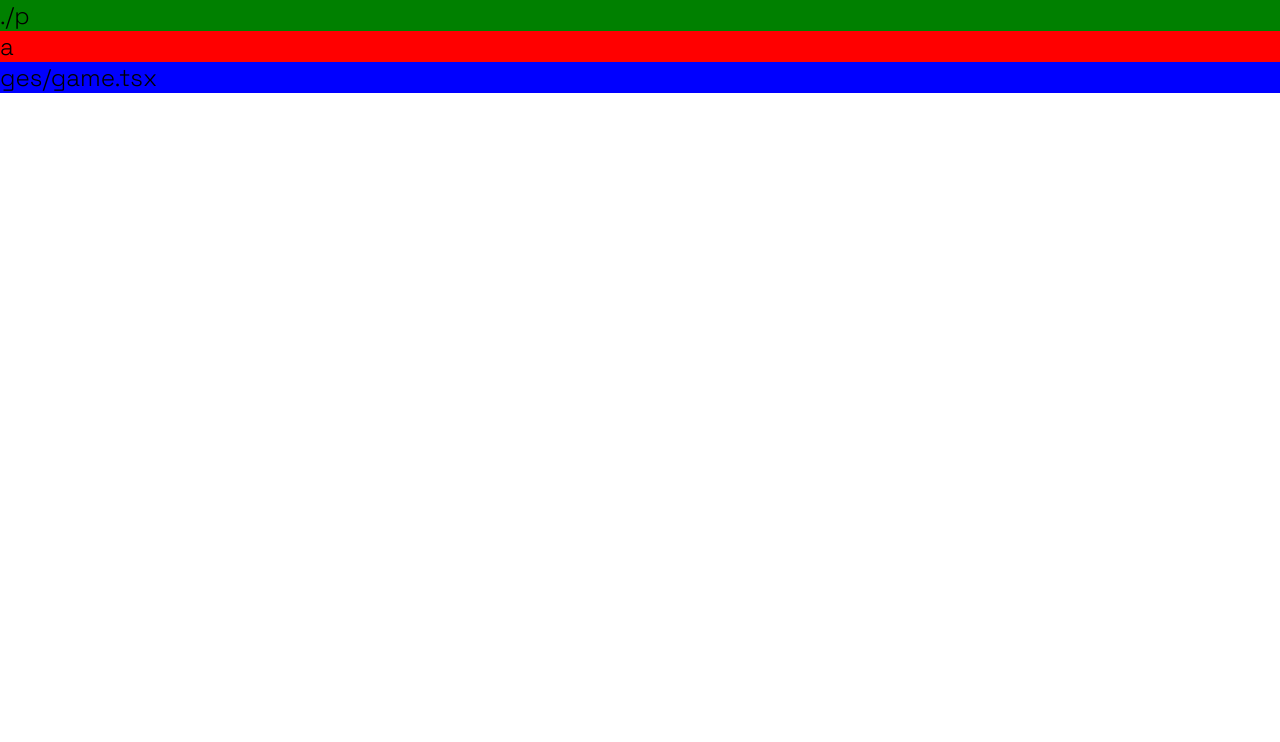
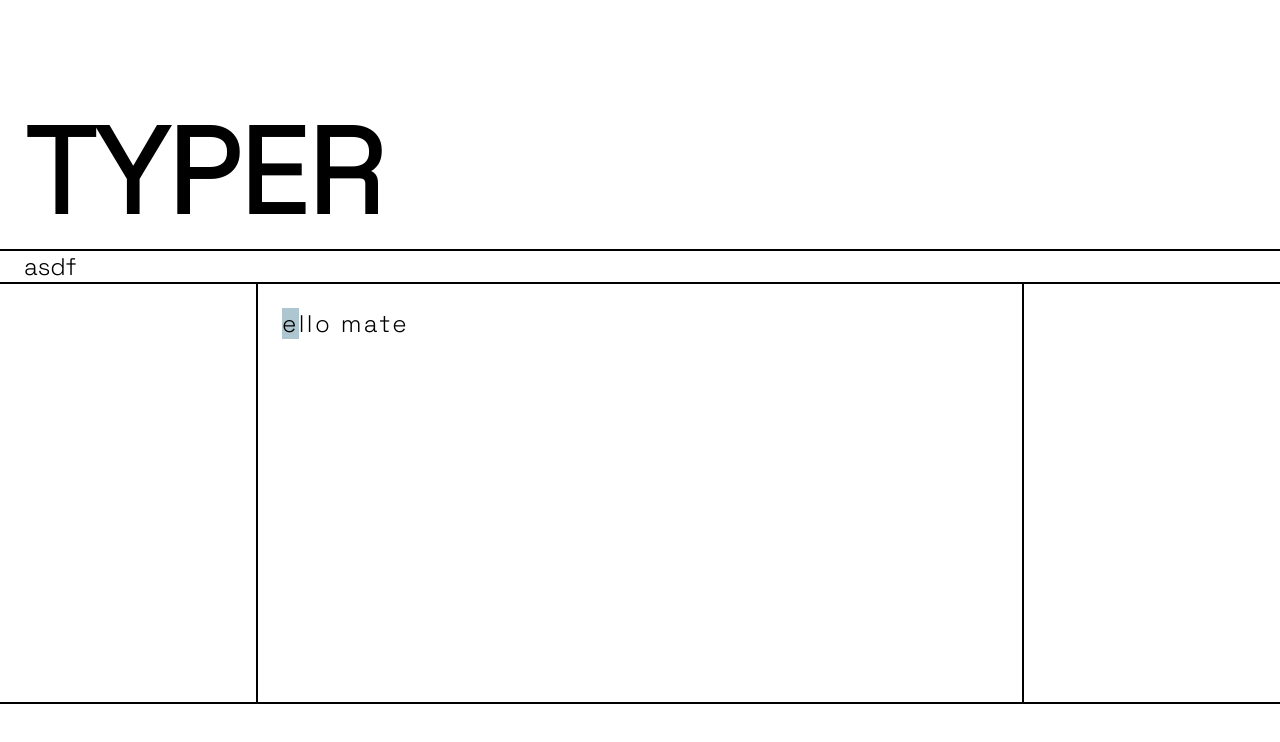
Before and after one commit to stevenarellano/typing-1v1-clients, a Next.js app in the folder typing-client/: page /game in a window 1280 px wide. Shown: the top 742 px of the page. Built offline with nearby package versions, Linux system fonts and the light colour scheme.

Commit message:
lobby open

```diff
--- /dev/null
+++ b/typing-client/components/Leaderboard.tsx
@@ -0,0 +1,16 @@
+import styles from "../styles/modules/Game.module.scss";
+import { useEffect, useState } from 'react';
+
+const Leaderboard: React.FC = () => {
+
+
+    return (
+
+        <div className={styles.leaderboard}>
+
+        </div>
+
+    );
+};
+
+export default Leaderboard;
--- /dev/null
+++ b/typing-client/components/Speeds.tsx
@@ -0,0 +1,16 @@
+import styles from "../styles/modules/Game.module.scss";
+import { useEffect, useState } from 'react';
+
+const Speeds: React.FC = () => {
+
+
+    return (
+
+        <div className={styles.speeds}>
+
+        </div>
+
+    );
+};
+
+export default Speeds;
--- /dev/null
+++ b/typing-client/components/TypingArea.tsx
@@ -0,0 +1,67 @@
+import styles from "../styles/modules/Game.module.scss";
+import { useEffect, useState } from 'react';
+
+interface TypingTestProps {
+    prompt: string;
+}
+
+const TypingTest: React.FC<TypingTestProps> = ({ prompt }) => {
+    const [idx, setIdx] = useState(0);
+    const [wrong, setWrong] = useState(false);
+    const [startTime, setStartTime] = useState<number | null>(null);
+    const [endTime, setEndTime] = useState<number | null>(null);
+    const [timeTaken, setTimeTaken] = useState<number | null>(null);
+
+    useEffect(() => {
+        const handleKeyPress = (event: KeyboardEvent) => {
+            if (startTime === null) {
+                setStartTime(Date.now());
+            }
+
+            const currentChar = prompt.charAt(idx);
+
+            if (event.key === currentChar) {
+                setIdx(idx + 1);
+                setWrong(false);
+
+                if (idx + 1 === prompt.length) {
+                    setEndTime(Date.now());
+                    document.removeEventListener('keydown', handleKeyPress);
+                }
+            } else if (event.key !== 'Shift' && idx < prompt.length) {
+                setWrong(true);
+            }
+        };
+
+        document.addEventListener('keydown', handleKeyPress);
+
+        return () => {
+            document.removeEventListener('keydown', handleKeyPress);
+        };
+    }, [idx, prompt, startTime]);
+
+    useEffect(() => {
+        if (endTime !== null) {
+            const timeTaken = endTime - startTime!;
+            setTimeTaken(timeTaken);
+        }
+    }, [endTime, startTime]);
+
+    return (
+
+        <div className={`${styles.typingArea} ${wrong && styles.chosenWrong}`}>
+            <div className={styles.correct}>{prompt.slice(0, idx)}</div>
+
+            <div className={wrong ? styles.wrong : styles.current} >
+                {prompt.slice(idx, idx + 1)}
+            </div>
+
+            <div className={styles.untouched}>
+                {prompt.slice(idx + 1, prompt.length)}
+            </div>
+        </div>
+
+    );
+};
+
+export default TypingTest;
--- /dev/null
+++ b/typing-client/components/index.ts
@@ -0,0 +1,3 @@
+export { default as TypingArea } from './TypingArea';
+export { default as Speeds } from './Speeds';
+export { default as Leaderboard } from './Leaderboard';
--- a/typing-client/pages/game.tsx
+++ b/typing-client/pages/game.tsx
@@ -1,30 +1,28 @@
-import React, { useState } from "react";
-import styles from "../styles/modules/Game.module.scss";
+import { useState } from 'react';
+import { Leaderboard, Speeds, TypingArea } from '../components';
+import styles from '../styles/modules/Game.module.scss';
 
-interface TypingTestProps {
-    text: string;
-}
-
-const a = "./pages/game.tsx";
-
-
-const TypingTest: React.FC<TypingTestProps> = ({ text }) => {
-    const [idx, setIdx] = useState(3);
-    const [wrong, setWrong] = useState(true);
+const prompt = "ello mate";
+const Game = () => {
+    const [userInfo, setUserInfo] = useState({});
 
     return (
-        <div>
-            <div className={styles.correct}>{a.slice(0, idx)}</div>
-            <div className={styles.wrong}>
-                {wrong ? a.slice(idx, idx + 1) : ""}
+        <div className={styles.container}>
+            <div className={styles.header}>
+                TYPER
             </div>
-            <div className={styles.untouched}>
-                {!wrong ? a.slice(idx, idx + 1) : ""}
-                {a.slice(idx + 1, a.length)}
+            <div className={styles.info} >
+                asdf
+            </div>
+            <div className={styles.content}>
+                <Leaderboard />
+                <TypingArea prompt={prompt} />
+                <Speeds />
+            </div>
+            <div className={styles.footer} >
+
             </div>
         </div>
     );
-
 };
-
-export default TypingTest;
+export default Game;
--- a/typing-client/pages/index.tsx
+++ b/typing-client/pages/index.tsx
@@ -1,6 +1,7 @@
 import React from 'react';
 import axios from 'axios';
 import Game from './game';
+import Landing from './landing';
 
 const BASEURL = 'https://typing-actuated.herokuapp.com';
 
@@ -16,5 +17,5 @@ export default function Main() {
     console.log(res.data);
   }
 
-  return (<Game text={typingString} />);
+  return (<Landing onSubmit={() => console.log('whut')} />);
 }
--- a/typing-client/styles/modules/Game.module.scss
+++ b/typing-client/styles/modules/Game.module.scss
@@ -1,11 +1,84 @@
+@use '../global/variables.scss' as *;
+
+.container {
+	height: 100vh;
+	width: 100vw;
+
+	padding: 4rem 0;
+
+	display: flex;
+	flex-direction: column;
+	justify-content: center;
+	align-items: center;
+}
+
+.header {
+	font-size: 5rem;
+	font-weight: bold;
+
+	width: 100%;
+
+	padding: 0 1rem;
+}
+
+.content {
+	width: 100%;
+
+	display: flex;
+	justify-content: center;
+	align-items: center;
+
+	flex: 1;
+}
+
+.content > * {
+	height: 100%;
+}
+
+.leaderboard,
+.speeds {
+	width: 20%;
+
+	border-top: 2px solid black;
+	border-bottom: 2px solid black;
+}
+
+.info {
+	width: 100%;
+
+	padding: 0 1rem;
+
+	border-top: 2px solid black;
+}
+
+.typingArea {
+	width: 60%;
+
+	padding: 1rem;
+
+	border: 2px solid black;
+
+	& > * {
+		letter-spacing: 0.1rem;
+		display: inline;
+	}
+}
+
+.chosenWrong {
+	background-color: #ffcccb;
+}
+
 .wrong {
-	background-color: red;
+	background-color: #ff6961;
+}
+
+.current {
+	background-color: #aec6cf;
 }
 
 .correct {
-	background-color: green;
+	color: #77dd77;
 }
 
 .untouched {
-	background-color: blue;
 }
```
Also changed, not shown: typing-client/pages/landing.tsx (+69 -0 lines), typing-client/styles/global/variables.scss (line endings or trailing spaces), typing-client/styles/modules/Landing.module.scss (added).
